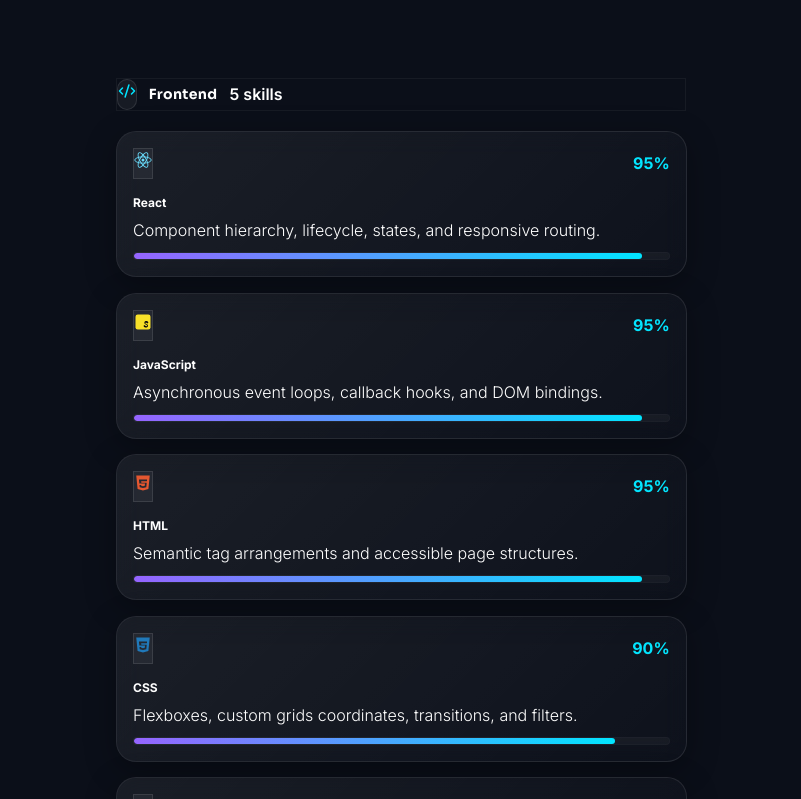
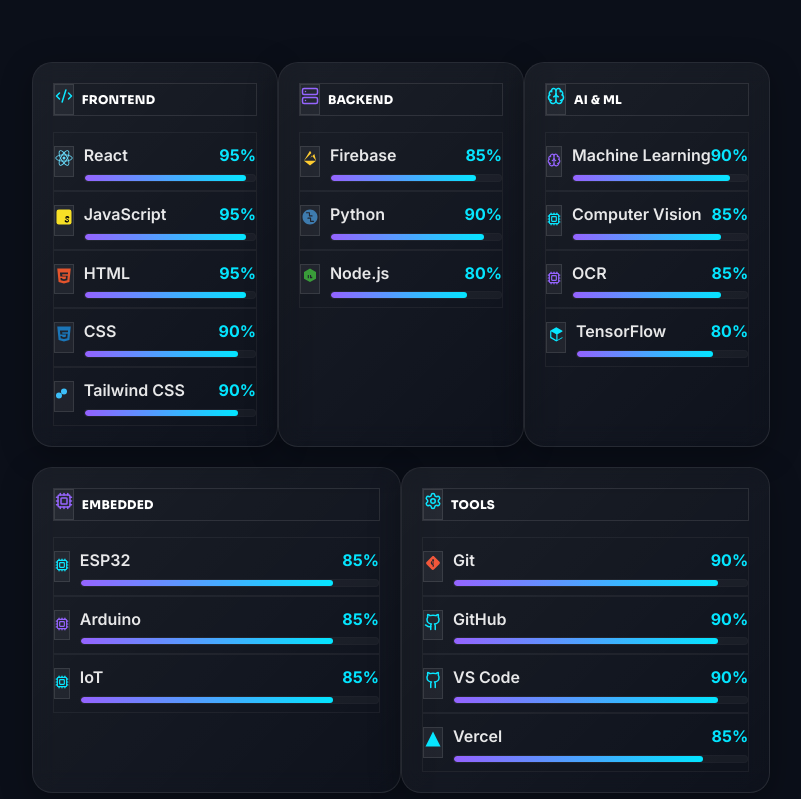
Before and after one commit to Tanushyadav9/Tanush-portfolio, a React (Vite) app: page / in a window 1280 px wide. Shown: the part 1161-1960 px from the top of the page, without its empty margins (239-1040 px from the left). Built offline with nearby package versions, Linux system fonts and the light colour scheme.

Commit message:
Redesign Skills into compact table-style layout: 3-col row (Frontend, Backend, AI & ML) + 2-col row (Embedded, Tools)

```diff
--- a/src/components/Skills.jsx
+++ b/src/components/Skills.jsx
@@ -139,32 +139,75 @@
   }
 ];
 
-function SkillProgressBar({ percentage }) {
+function SkillRow({ skill }) {
   const ref = useRef(null);
   const isInView = useInView(ref, { once: true, amount: 0.2 });
 
   return (
-    <div className="progress-bar-bg" ref={ref}>
+    <div ref={ref} className="flex items-center gap-2.5 py-2 border-b border-white/5 last:border-0">
+      <div className="p-1 bg-white/5 rounded-md border border-white/10 shrink-0 text-cyan">
+        {skill.icon}
+      </div>
+      <div className="flex-1 min-w-0">
+        <div className="flex justify-between items-center mb-1">
+          <span className="text-[11px] font-semibold text-white/90 truncate">{skill.name}</span>
+          <span className="text-[9px] font-bold text-cyan ml-2 shrink-0">{skill.level}%</span>
+        </div>
+        <div className="progress-bar-bg" style={{ marginTop: 0 }}>
           <motion.div
             className="progress-bar-fill"
             initial={{ width: 0 }}
-        animate={isInView ? { width: `${percentage}%` } : { width: 0 }}
-        transition={{ duration: 1.2, ease: 'easeOut' }}
+            animate={isInView ? { width: `${skill.level}%` } : { width: 0 }}
+            transition={{ duration: 1.0, ease: 'easeOut' }}
           />
+        </div>
+      </div>
     </div>
   );
 }
 
+function CategoryColumn({ category, delay = 0 }) {
+  return (
+    <motion.div
+      initial={{ opacity: 0, y: 16 }}
+      whileInView={{ opacity: 1, y: 0 }}
+      viewport={{ once: true }}
+      transition={{ duration: 0.4, delay }}
+      className="glass-card p-5 border border-white/10 hover:border-cyan/20 transition-all flex flex-col"
+    >
+      {/* Column header */}
+      <div className="flex items-center gap-2 mb-4 pb-3 border-b border-white/10">
+        <div className="p-1.5 bg-white/5 rounded-lg border border-white/10 text-cyan shrink-0">
+          {category.icon}
+        </div>
+        <h3 className="text-xs font-black text-white font-heading tracking-wide uppercase">
+          {category.title}
+        </h3>
+      </div>
+
+      {/* Skill rows */}
+      <div className="flex flex-col">
+        {category.skills.map((skill, idx) => (
+          <SkillRow key={idx} skill={skill} />
+        ))}
+      </div>
+    </motion.div>
+  );
+}
+
 export default function Skills() {
+  // Split into two rows: [Frontend, Backend, AI & ML] and [Embedded, Tools]
+  const row1 = skillCategories.slice(0, 3);
+  const row2 = skillCategories.slice(3);
+
   return (
     <section id="skills" className="section-padding relative overflow-hidden">
-      {/* Accent glow */}
       <div className="absolute top-[40%] left-[-15%] w-[320px] h-[320px] bg-cyan/5 rounded-full filter blur-3xl -z-10 pointer-events-none" />
 
       <div className="max-w-7xl mx-auto px-6 md:px-12 relative z-10">
 
         {/* Section Header */}
-        <div className="text-center mb-16">
+        <div className="text-center mb-12">
           <p className="text-cyan font-semibold text-sm tracking-widest uppercase mb-4">
             Specializations
           </p>
@@ -174,57 +217,17 @@
           <div className="w-16 h-1 bg-gradient-to-r from-purple to-cyan mx-auto mt-4 rounded-full" />
         </div>
 
-        {/* Ordered Categories */}
-        <div className="flex flex-col gap-10">
-          {skillCategories.map((category, catIdx) => (
-            <div key={catIdx}>
-
-              {/* Category Label Row */}
-              <div className="flex items-center gap-3 mb-5 pb-3 border-b border-white/5">
-                <div className="p-2 bg-white/5 rounded-xl border border-white/10">
-                  {category.icon}
-                </div>
-                <h3 className="text-sm font-bold text-white font-heading tracking-wide">
-                  {category.title}
-                </h3>
-                <span className="text-[10px] text-white/30 font-semibold ml-auto">
-                  {category.skills.length} {category.skills.length === 1 ? 'skill' : 'skills'}
-                </span>
-              </div>
-
-              {/* Skills Row — uniform 5-col grid on large screens */}
-              <div className="grid grid-cols-2 sm:grid-cols-3 lg:grid-cols-5 gap-4">
-                {category.skills.map((skill, skillIdx) => (
-                  <motion.div
-                    key={skillIdx}
-                    initial={{ opacity: 0, y: 12 }}
-                    whileInView={{ opacity: 1, y: 0 }}
-                    viewport={{ once: true }}
-                    transition={{ duration: 0.35, delay: skillIdx * 0.04 }}
-                    className="flex"
-                  >
-                    <Tilt className="glass-card p-4 flex flex-col justify-between w-full border border-white/10 hover:border-cyan/25 transition-all">
-                      <div>
-                        <div className="flex items-center justify-between mb-2">
-                          <div className="p-1.5 bg-white/5 rounded-lg border border-white/10 shrink-0 text-cyan">
-                            {skill.icon}
-                          </div>
-                          <span className="text-[9px] font-bold text-cyan">{skill.level}%</span>
-                        </div>
-                        <span className="text-xs font-bold text-white font-heading block mb-1">
-                          {skill.name}
-                        </span>
-                        <p className="text-[9px] text-white/45 leading-relaxed font-light line-clamp-2">
-                          {skill.desc}
-                        </p>
-                      </div>
-                      <SkillProgressBar percentage={skill.level} />
-                    </Tilt>
-                  </motion.div>
+        {/* Row 1: Frontend | Backend | AI & ML */}
+        <div className="grid grid-cols-1 md:grid-cols-3 gap-5 mb-5">
+          {row1.map((cat, idx) => (
+            <CategoryColumn key={cat.title} category={cat} delay={idx * 0.08} />
           ))}
         </div>
 
-            </div>
+        {/* Row 2: Embedded | Tools */}
+        <div className="grid grid-cols-1 md:grid-cols-2 gap-5">
+          {row2.map((cat, idx) => (
+            <CategoryColumn key={cat.title} category={cat} delay={idx * 0.08} />
           ))}
         </div>
 
```
Lines whose indentation alone changed are shown as unchanged.
